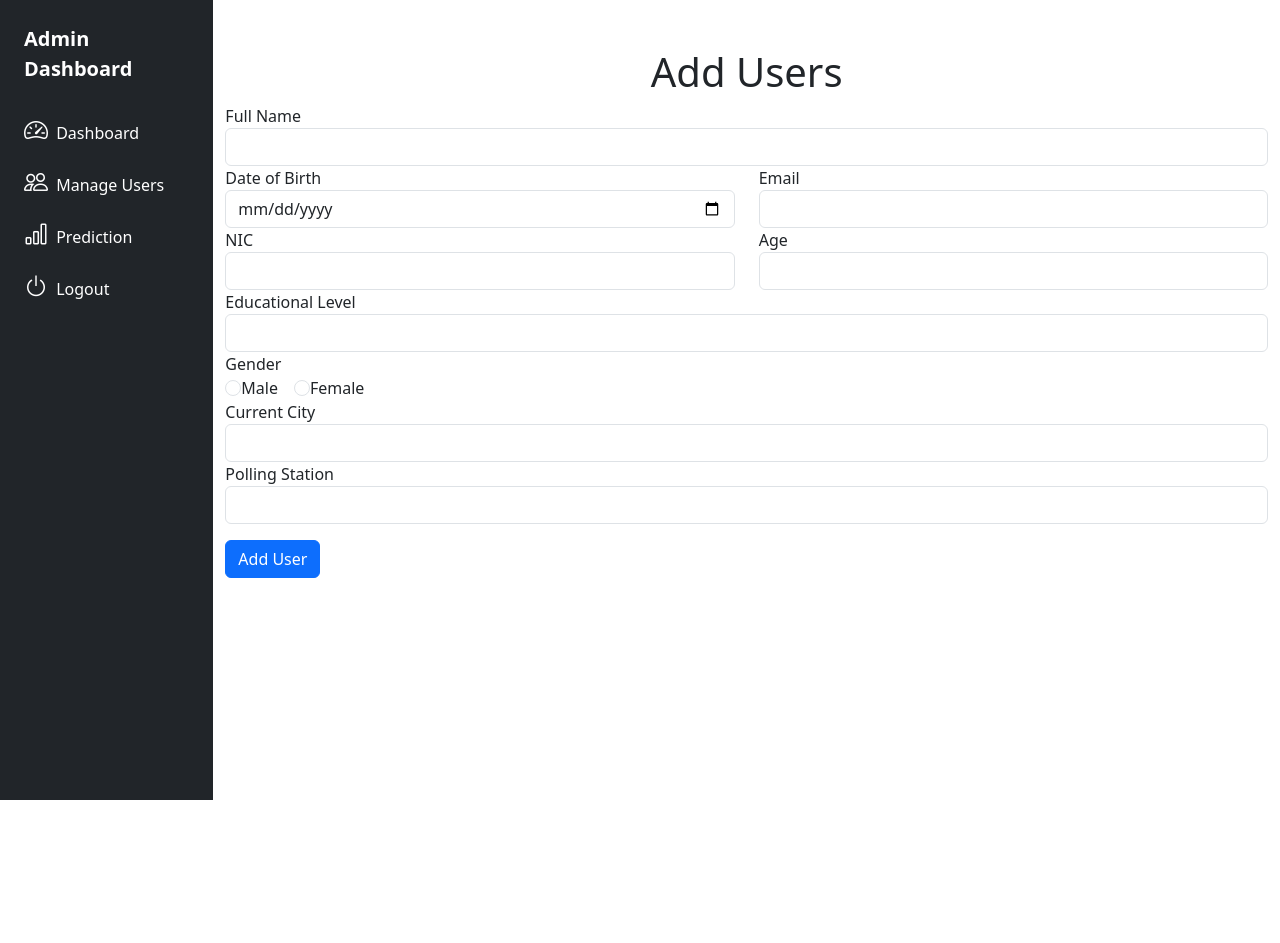
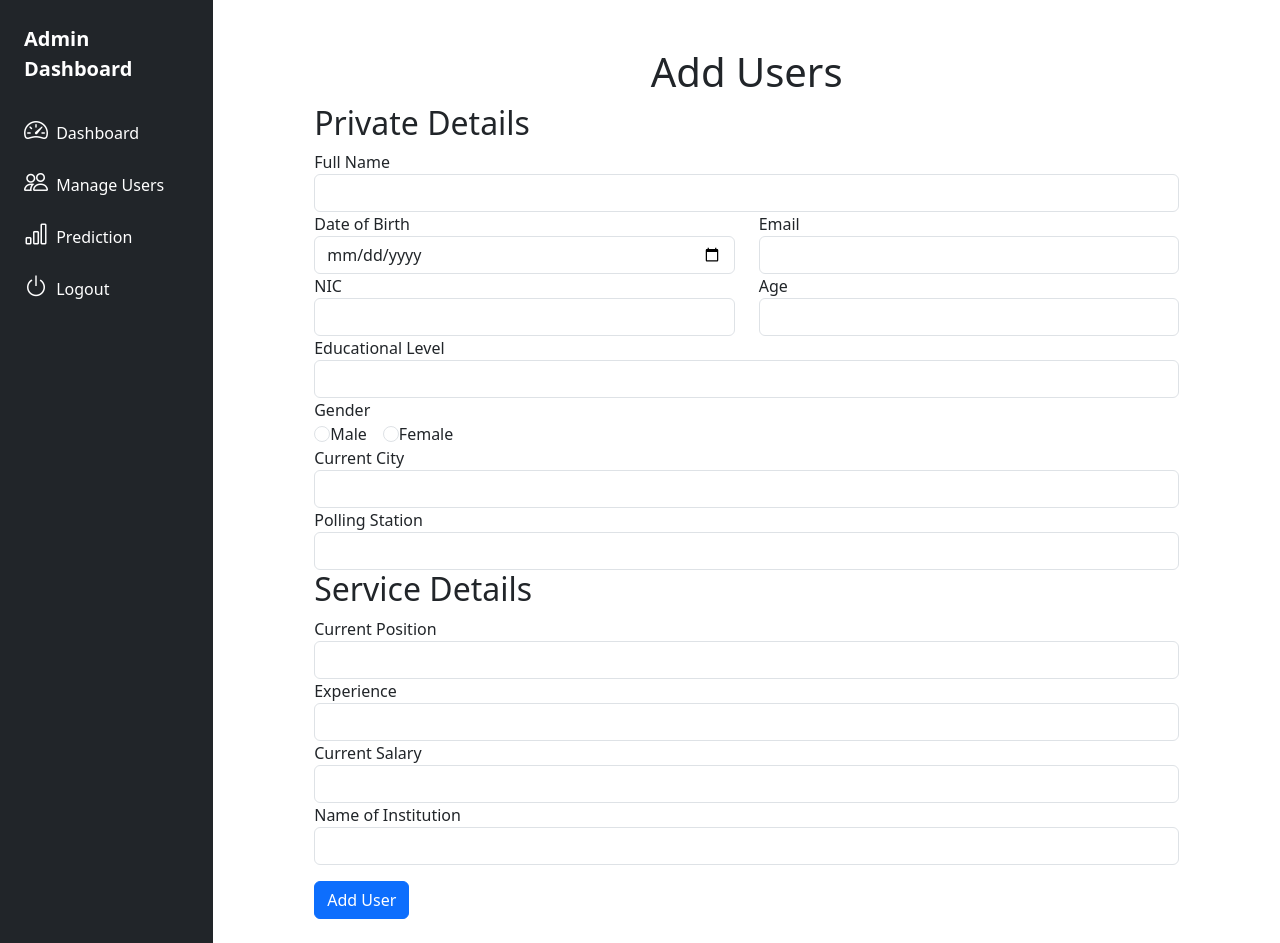
Before and after one commit to WarunaDisanayaka/React-user-data-collection, a React (Create React App) app in the folder react_ai/: page /create in a window 1280 px wide. Before the commit the page ends 800 px from the top, so only its background shows below. Built offline with nearby package versions, Linux system fonts and the light colour scheme.

Commit message:
added service details section and added styles

```diff
--- a/react_ai/src/Addusers.jsx
+++ b/react_ai/src/Addusers.jsx
@@ -31,6 +31,10 @@ function Addusers() {
   return (
     <div className="container-fluid mt-5">
       <h1 className="text-center">Add Users</h1>
+
+      <div className="row justify-content-center"> {/* Centering the form */}
+    <div className="col-md-10">
+    <h2>Private Details</h2>
       <form onSubmit={handleSubmit}>
         <div className="form-group">
           <label>Full Name</label>
@@ -89,12 +93,55 @@ function Addusers() {
           <label>Polling Station</label>
           <input type="text" className="form-control" name="pollingStation" value={formData.pollingStation} onChange={handleChange} />
         </div>
-        <div className="mt-3 text-right">
+        <h2>Service Details</h2>
+        <div className="form-group">
+      <label>Current Position</label>
+      <input
+        type="text"
+        className="form-control"
+        name="currentPosition"
+        value={formData.currentPosition}
+        onChange={handleChange}
+      />
+    </div>
+    <div className="form-group">
+      <label>Experience</label>
+      <input
+        type="text"
+        className="form-control"
+        name="experience"
+        value={formData.experience}
+        onChange={handleChange}
+      />
+    </div>
+    <div className="form-group">
+      <label>Current Salary</label>
+      <input
+        type="text"
+        className="form-control"
+        name="currentSalary"
+        value={formData.currentSalary}
+        onChange={handleChange}
+      />
+    </div>
+    <div className="form-group">
+      <label>Name of Institution</label>
+      <input
+        type="text"
+        className="form-control"
+        name="institutionName"
+        value={formData.institutionName}
+        onChange={handleChange}
+      />
+    </div>
+    <div className="mt-3 mb-4 text-right">
           <button type="submit" className="btn btn-primary">
             Add User
           </button>
         </div>
       </form>
+      </div>
+      </div>
     </div>
   );
 }
```
